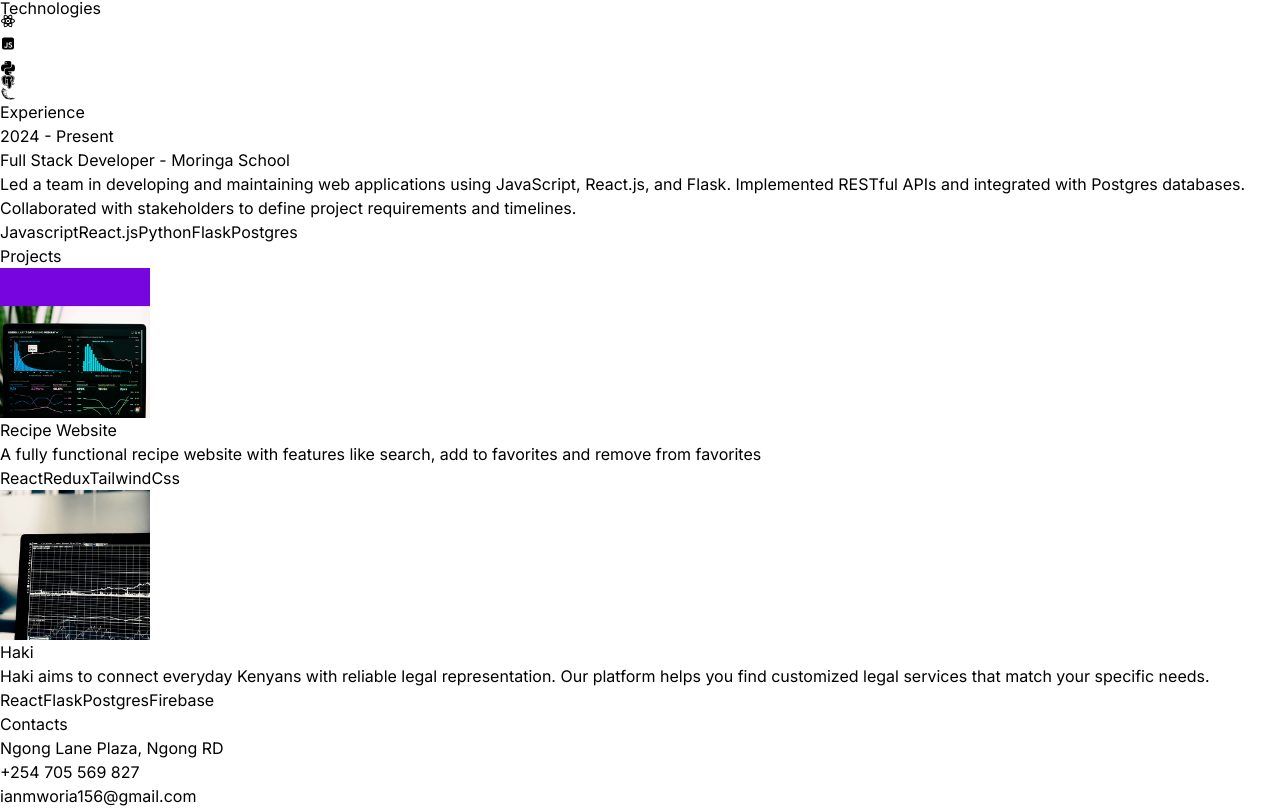
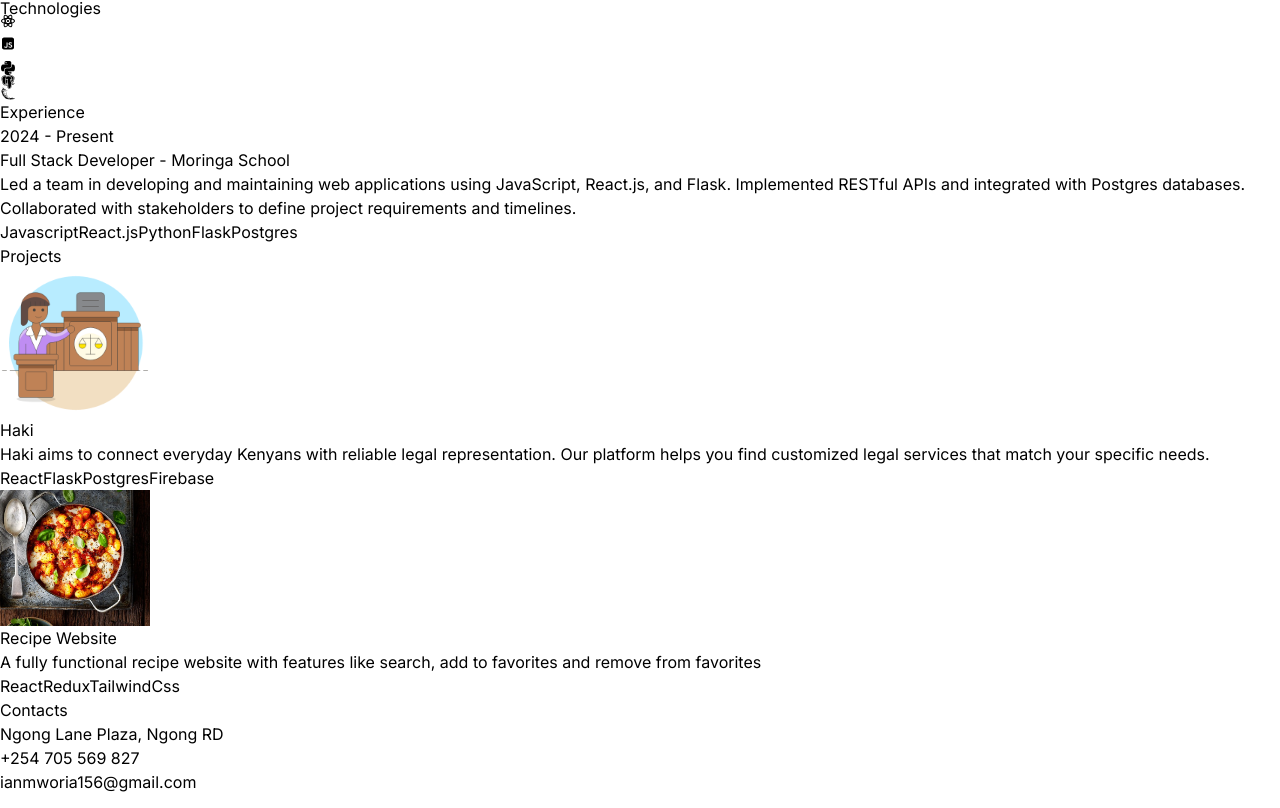
Before and after one commit to Mworia-Ian/portfolio_website, a React (Vite) app: page / in a window 1280 px wide. Shown: the part 3184-3992 px from the top of the page. Built offline with nearby package versions, Linux system fonts and the light colour scheme.

Commit message:
updated links

```diff
--- a/src/components/Projects.jsx
+++ b/src/components/Projects.jsx
@@ -3,8 +3,6 @@ import { motion } from "framer-motion";
 
 const Projects = () => {
   return (
-    <>
-    <a href="https://thunderkitchen.netlify.app/" target="_blank">
     <div className="border-b border-neutral-900 pb-4">
       <motion.h2
         whileInView={{ opacity: 1, y: 0 }}
@@ -15,7 +13,8 @@ const Projects = () => {
         Projects
       </motion.h2>
       {PROJECTS.map((project, index) => (
-        <div key={index} className="mb-8 flex flex-wrap lg:justify-center">
+        <a key={index} href={project.link[0]} target="_blank" rel="noopener noreferrer">
+          <div className="mb-8 flex flex-wrap lg:justify-center">
             <motion.div
               whileInView={{ opacity: 1, x: 0 }}
               initial={{ opacity: 0, x: -100 }}
@@ -38,9 +37,9 @@ const Projects = () => {
             >
               <h6 className="mb-2 font-semibold">{project.title}</h6>
               <p className="mb-4 text-neutral-400">{project.description}</p>
-            {project.technologies.map((tech, index) => (
+              {project.technologies.map((tech, techIndex) => (
                 <span
-                key={index}
+                  key={techIndex}
                   className="mr-2 rounded bg-neutral-900 px-2 py-1 text-sm font-medium text-purple-900"
                 >
                   {tech}
@@ -48,10 +47,9 @@ const Projects = () => {
               ))}
             </motion.div>
           </div>
+        </a>
       ))}
     </div>
-    </a>
-    </>
   );
 };
 
--- a/src/constants/index.js
+++ b/src/constants/index.js
@@ -1,5 +1,6 @@
 import project1 from "../assets/projects/project-1.jpg";
-import project3 from "../assets/projects/project-3.jpg";
+import haki from "../assets/projects/haki.png";
+import recipes from "../assets/projects/recipes.jpg"
 
 export const ABOUT_CONTENT = `I am a passionate full stack developer with a knack for crafting robust and scalable web applications. I have honed my skills in front-end technologies like React and Next.js, as well as back-end technologies like Python, MySQL & PostgreSQL. My goal is to leverage my expertise to create innovative solutions that drive business growth and deliver exceptional user experiences.`;
 
@@ -23,18 +24,20 @@ export const EXPERIENCES = [
 
 export const PROJECTS = [
   {
+    title: "Haki",
+    image: haki,
+    description:
+      "Haki aims to connect everyday Kenyans with reliable legal representation. Our platform helps you find customized legal services that match your specific needs.",
+    technologies: ["React", "Flask", "Postgres", "Firebase"],
+    link: ["https://main--hakiproject.netlify.app/"]
+  },
+  {
     title: "Recipe Website",
-    image: project1,
+    image: recipes,
     description:
       "A fully functional recipe website with features like search, add to favorites and remove from favorites",
     technologies: ["React", "Redux", "TailwindCss"],
-  },
-  {
-    title: "Haki",
-    image: project3,
-    description:
-      "Haki aims to connect everyday Kenyans with reliable legal representation. Our platform helps you find customized legal services that match your specific needs.",
-    technologies: ["React", "Flask", "Postgres", "Firebase"],
+    link: ["https://thunderkitchen.netlify.app/"]
   }
 ];
 
```
Also changed, not shown: src/assets/projects/haki.png (added), src/assets/projects/recipes.jpg (added). Lines whose indentation alone changed are shown as unchanged.
